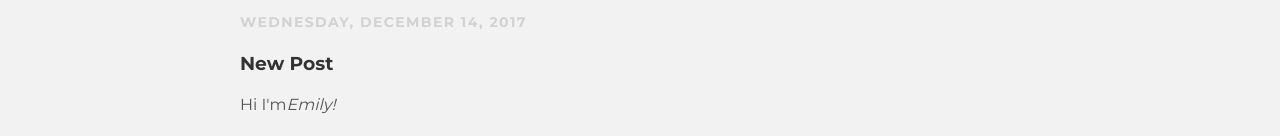
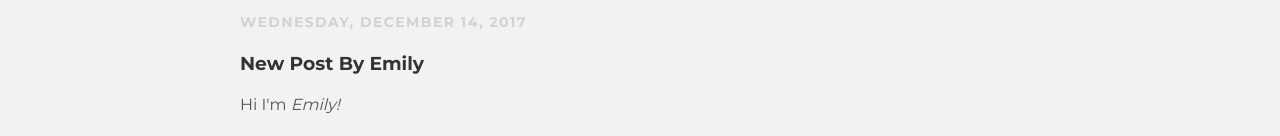
Before and after one commit to Conjack/Conjack.github.io, a plain HTML site: page index.html in a window 1280 px wide. Shown: the part 262-398 px from the top of the page. Drawn offline with Linux system fonts and the light colour scheme.

Commit message:
Update index.html

```diff
--- a/index.html
+++ b/index.html
@@ -23,9 +23,9 @@
             <span>Emily McCluskey</span>
           </div>
           <p class="post-date">Wednesday, December 14, 2017</p>
-          <h3 class="post-title">New Post</h3>
+          <h3 class="post-title">New Post By Emily</h3>
           <div class="post-content">
-            <p>Hi I'm<em>Emily!</em></p>
+            <p>Hi I'm <em>Emily!</em></p>
             <p>
               <a href="https://www.livinghealthyandbeautiful.com/"
           target="_blank">
```
